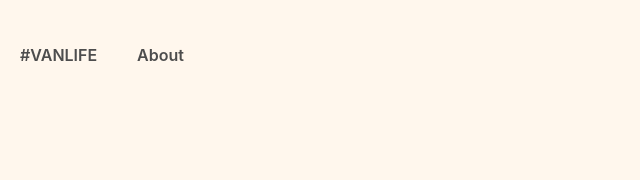
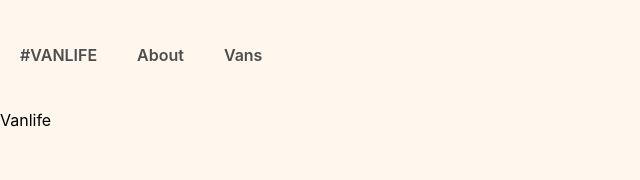
Before and after one commit to myusoof/webdriver-react, a React (Create React App) app: page /vans in a window 1280 px wide. Before the commit this address had no page. Shown: the top 180 px of the page, without its empty margins (0-640 px from the left). Built offline with nearby package versions, Linux system fonts and the light colour scheme.

Commit message:
included vans list page

```diff
--- a/src/Route/RouterComponent.jsx
+++ b/src/Route/RouterComponent.jsx
@@ -3,6 +3,7 @@
 import "../index.css";
 import AboutMe from "../pages/AboutMe";
 import Home from "../pages/Home";
+import Vans from "../pages/Vans";
 
 const RouterComponent = () => {
   return (
@@ -12,11 +13,15 @@
           <Link to="/">#VANLIFE</Link>
         </nav>
         <Link to="/aboutme">About</Link>
+        <nav>
+          <Link to="/vans">Vans</Link>
+        </nav>
       </header>
 
       <Routes>
         <Route path="/" element={<Home />} />
         <Route path="/aboutme" element={<AboutMe />} />
+        <Route path="/vans" element={<Vans />} />
       </Routes>
     </Router>
   );
--- /dev/null
+++ b/src/pages/Vans.jsx
@@ -0,0 +1,11 @@
+import React from 'react'
+
+const Vans = () => {
+  return (
+    <div>
+      Vanlife
+    </div>
+  )
+}
+
+export default Vans
```
